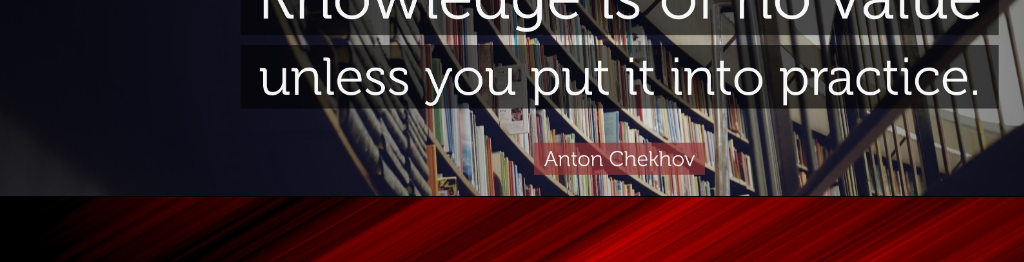
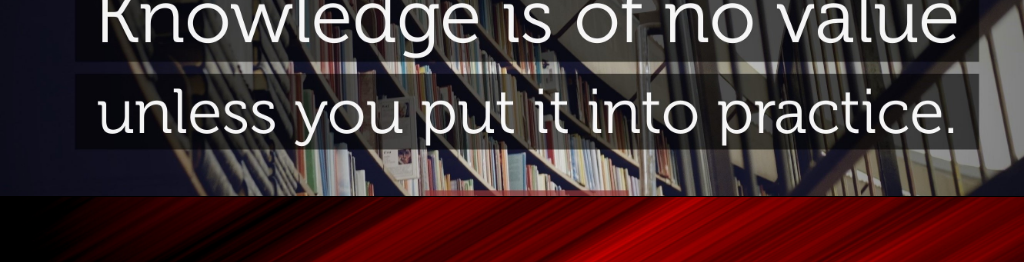
Before and after one commit to vinayak0309/vinayak0309.github.io, a plain HTML site: page project.html in a window 1024 px wide. Shown: the part 104-366 px from the top of the page. Drawn offline with Linux system fonts and the light colour scheme.

Commit message:
Update project.css

```diff
--- a/project.css
+++ b/project.css
@@ -104,7 +104,7 @@ p{
 
 @media(min-width:840px) and (max-width:1200px){
     .navbar{
-        background-image: url("banner99.jpg");
+        background-image: url("banner9.jpg");
     }
 
 
```
